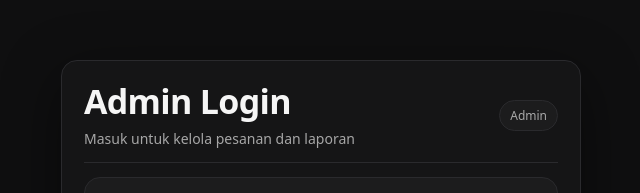
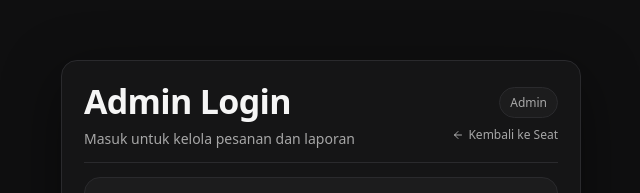
Before and after one commit to adamyudhistiramuhtar-byte/SistrackV2, a Vue app in the folder frontend/: page /admin/login in a window 1280 px wide. Shown: the part 176-369 px from the top of the page, without its empty margins (319-959 px from the left). Built offline with nearby package versions, Linux system fonts and the light colour scheme; no server answers.

Commit message:
Add back to seat link in admin login and improve SeatCard/Checkout styles

```diff
--- a/frontend/src/components/customer/SeatCard.vue
+++ b/frontend/src/components/customer/SeatCard.vue
@@ -16,13 +16,22 @@ defineEmits(['pick'])
 .seat{
   height: 42px;
   border-radius: 12px;
-  border: 1px solid var(--border);
-  background: rgb(255, 255, 255);
+  border: 1px solid rgba(255, 255, 255, 0.1);
+  background: rgba(255, 255, 255, 0.05);
+  color: white;
   font-weight: 800;
+  cursor: pointer;
+  transition: all 0.2s;
+}
+
+.seat:hover {
+  background: rgba(255, 255, 255, 0.1);
 }
 
 .seat.active{
-  background: var(--black);
-  color: var(--white);
+  background: white;
+  color: black;
+  border-color: white;
+  transform: scale(1.05);
 }
 </style>
--- a/frontend/src/pages/admin/Login.vue
+++ b/frontend/src/pages/admin/Login.vue
@@ -6,7 +6,13 @@
           <h1 class="h1">Admin Login</h1>
           <p class="p" style="margin-top: 8px;">Masuk untuk kelola pesanan dan laporan</p>
         </div>
-        <span class="kbd">Admin</span>
+        <div style="display: flex; flex-direction: column; align-items: flex-end; gap: 8px;">
+          <span class="kbd">Admin</span>
+          <router-link to="/seat" class="customer-link">
+            <svg width="12" height="12" viewBox="0 0 24 24" fill="none" stroke="currentColor" stroke-width="2" stroke-linecap="round" stroke-linejoin="round"><line x1="19" y1="12" x2="5" y2="12"></line><polyline points="12 19 5 12 12 5"></polyline></svg>
+            Kembali ke Seat
+          </router-link>
+        </div>
       </div>
 
       <div class="divider"></div>
@@ -72,3 +78,18 @@ const login = async () => {
   }
 }
 </script>
+
+<style scoped>
+.customer-link {
+  font-size: 12px;
+  color: var(--muted);
+  text-decoration: none;
+  display: flex;
+  align-items: center;
+  gap: 4px;
+  transition: all 0.2s;
+}
+.customer-link:hover {
+  color: white;
+}
+</style>
--- a/frontend/src/pages/customer/Checkout.vue
+++ b/frontend/src/pages/customer/Checkout.vue
@@ -226,3 +226,16 @@ const formatPrice = n =>
   font-weight:900;
 }
 </style>
+
+<style scoped>
+.cart-item {
+  display: flex;
+  justify-content: space-between;
+  align-items: center;
+  padding: 14px;
+  background: rgba(255, 255, 255, 0.03);
+  border: 1px solid rgba(255, 255, 255, 0.05);
+  border-radius: 12px;
+  margin-bottom: 10px;
+}
+</style>
```
